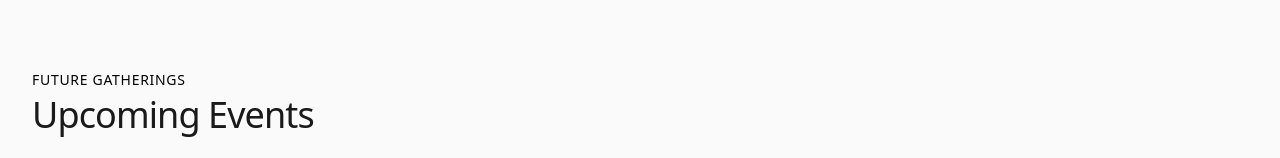
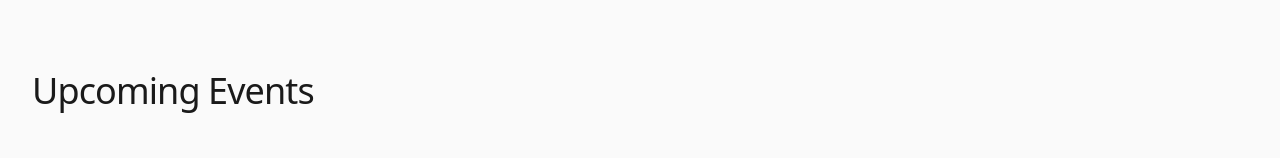
Before and after one commit to wcdschool/worldclassdesigner, a React (Vite) app: page / in a window 1280 px wide. Shown: the part 140-298 px from the top of the page. Built offline with nearby package versions, Linux system fonts and the light colour scheme.

Commit message:
Remove "Future Gatherings"
Removes the hardcoded string "Future Gatherings".

```diff
--- a/src/components/EventSection.tsx
+++ b/src/components/EventSection.tsx
@@ -43,9 +43,6 @@ const EventSection = ({ title, subtitle, events, id }: EventSectionProps) => {
           isVisible ? "opacity-100 translate-y-0" : "opacity-0 translate-y-10"
         )}>
           <div>
-            <span className="text-sm text-primary font-medium uppercase tracking-wider">
-              {subtitle}
-            </span>
             <h2 className="mt-1">{title}</h2>
           </div>
 
```
